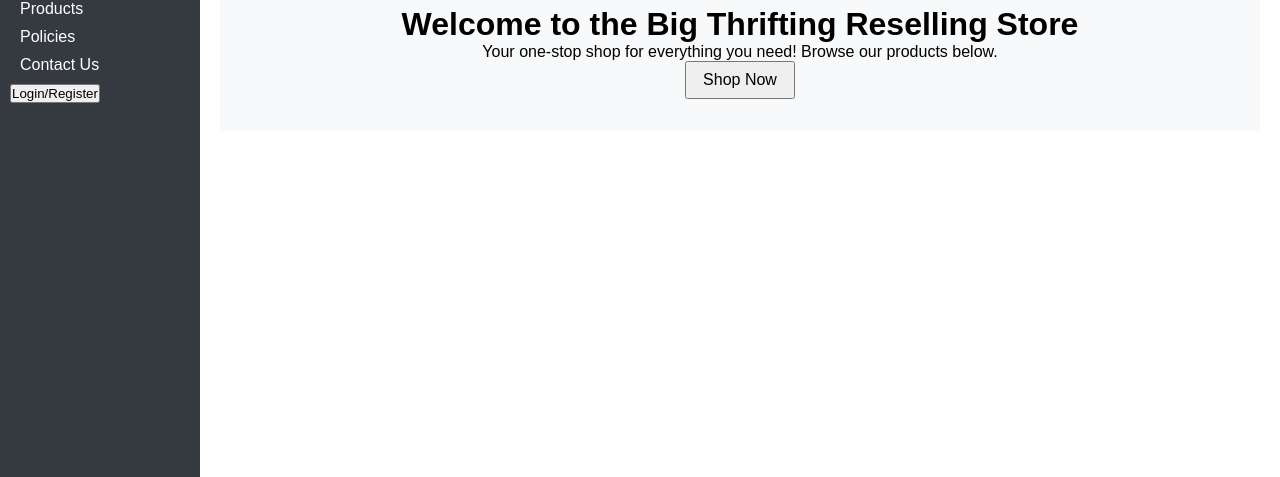
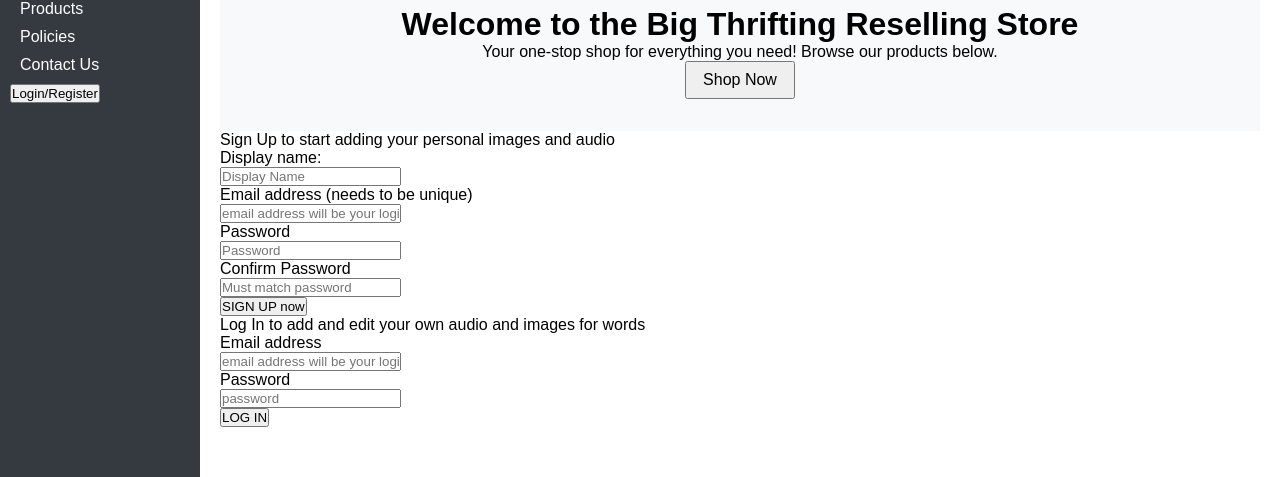
Before and after one commit to analyticadam/ecommerce-frontend, a React (Vite) app: page / in a window 1280 px wide. Shown: the part 266-743 px from the top of the page. Built offline with nearby package versions, Linux system fonts and the light colour scheme.

Commit message:
Update files for login and register, still working to solve unable to sign in

```diff
--- /dev/null
+++ b/src/components/Login.jsx
@@ -0,0 +1,73 @@
+import { useState } from "react";
+import userServices from "../utilities/users-services";
+import { useNavigate } from "react-router"; // allows for navigation without clicking
+
+function LoginForm() {
+	const [user, setUser] = useState("");
+	const [formData, setFormData] = useState({
+		email: "",
+		password: "",
+	});
+
+	const [error, setError] = useState("");
+	const navigate = useNavigate();
+
+	function handleChange(e) {
+		setFormData({ ...formData, [e.target.name]: e.target.value });
+		setError("");
+	}
+
+	async function handleSubmit(e) {
+		e.preventDefault();
+		const credentials = { ...formData };
+		console.log(credentials);
+		try {
+			// the promise returned by the login service method will resolve to the user
+			// object includes in the payload of the JWT
+			const user = await userServices.login(credentials);
+			console.log(user);
+			setUser(user.name);
+			navigate("/profile/", { state: { user } }); // first arg is location to navigate to, second arg is the location it stores the locations your are navigating to and from.
+		} catch (err) {
+			console.log("Error caught", err);
+			const errorMessage =
+				err.response?.data?.message || "Log in Failed - Try Again";
+			setError(errorMessage);
+		}
+	}
+	return (
+		<>
+			<div className="signLogForm">
+				<p>Log In to add and edit your own audio and images for words</p>
+				<form autoComplete="off" onSubmit={handleSubmit}>
+					<label>Email address</label>
+					<br />
+					<input
+						type="email"
+						name="email"
+						value={formData.email}
+						onChange={handleChange}
+						placeholder="email address will be your login"
+						required
+					/>
+					<br />
+					<label>Password</label>
+					<br />
+					<input
+						type="password"
+						name="password"
+						value={formData.password}
+						onChange={handleChange}
+						placeholder="password"
+						required
+					/>
+					<br />
+					<button type="submit">LOG IN</button>
+				</form>
+				<p>{error}</p>
+			</div>
+		</>
+	);
+}
+
+export default LoginForm;
--- /dev/null
+++ b/src/components/Register.jsx
@@ -0,0 +1,100 @@
+import { useState } from "react";
+// adding in auth, i am importing SignUp from utilities
+import { signUp } from "../utilities/users-services";
+
+function SignUpForm(props) {
+	const [formData, setFormData] = useState({
+		name: "",
+		email: "",
+		password: "",
+		confirmPassword: "",
+	});
+	const [error, setError] = useState("");
+
+	const handleChange = (e) => {
+		setFormData({ ...formData, [e.target.name]: e.target.value });
+		setError("");
+	};
+
+	const handleSubmit = async (e) => {
+		e.preventDefault();
+		console.log(formData);
+		// ** this is where we will eventually add this to our database
+		// but through utilities/user - services (so im making util functions to handle api)
+		try {
+			// set this up to be able to add a new user
+			const submitData = { ...formData };
+			delete submitData.confirmPassword;
+			console.log(submitData);
+			const user = await signUp(submitData);
+			console.log(user);
+			props.setUser(user);
+		} catch (err) {
+			// ! later add messages based on what actually failed
+			setError("Sign up failed - try again");
+		}
+	};
+
+	return (
+		<>
+			<div className="signLogForm">
+				<p>Sign Up to start adding your personal images and audio</p>
+				<form autoComplete="off" onSubmit={handleSubmit}>
+					<label>Display name:</label>
+					<br />
+					<input
+						type="text"
+						name="name"
+						value={formData.name}
+						onChange={handleChange}
+						placeholder="Display Name"
+						required
+					/>
+					<br />
+					<label>Email address (needs to be unique)</label>
+					<br />
+					<input
+						type="email"
+						name="email"
+						value={formData.email}
+						onChange={handleChange}
+						placeholder="email address will be your login"
+						required
+					/>
+					<br />
+					<label>Password</label>
+					<br />
+					<input
+						type="password"
+						name="password"
+						value={formData.password}
+						onChange={handleChange}
+						placeholder="Password"
+						required
+					/>
+					<br />
+					<label>Confirm Password</label>
+					<br />
+					<input
+						type="password"
+						name="confirmPassword"
+						value={formData.confirmPassword}
+						onChange={handleChange}
+						placeholder="Must match password"
+						required
+					/>
+					<br />
+					<button
+						type="submit"
+						disabled={formData.password !== formData.confirmPassword}
+					>
+						SIGN UP now
+					</button>
+				</form>
+				<p>{error}</p>
+			</div>
+		</>
+	);
+}
+
+export default SignUpForm;
--- a/src/pages/LandingPage.jsx
+++ b/src/pages/LandingPage.jsx
@@ -1,6 +1,8 @@
 import React from "react";
+import SignUpForm from "../components/Register.jsx";
+import LoginForm from "../components/Login.jsx";
 
-const LandingPage = () => {
+const LandingPage = (props) => {
 	return (
 		<div>
 			<header
@@ -18,6 +20,8 @@ const LandingPage = () => {
 					Shop Now
 				</button>
 			</header>
+			<SignUpForm className="signLogForm" setUser={props.setUser} />
+			<LoginForm className="signLogForm" setUser={props.setUser} />
 		</div>
 	);
 };
--- /dev/null
+++ b/src/utilities/users-api.js
@@ -0,0 +1,44 @@
+// TODO: we are using fetch here and can update to axios later
+// ** set up the base url for the route
+const LOCAL_URL = "http://localhost:5000";
+const API_URL = "/api/users";
+const URL = LOCAL_URL + API_URL;
+
+export async function signUp(userData) {
+	// Using fetch to make a POST request to the backend signup route
+	// The base URL is combined with "/"
+	const res = await fetch(URL, {
+		method: "POST", // HTTP method for creating new resources
+		headers: { "Content-Type": "application/json" }, // Specify JSON data format
+		// Payload must be stringified before sending
+		body: JSON.stringify(userData),
+	});
+
+	// Check if the request was successful
+	if (res.ok) {
+		// The response will resolve to the JWT (JSON Web Token)
+		return res.json();
+	} else {
+		// Throw an error if the signup was invalid
+		throw new Error("Invalid Sign Up");
+	}
+}
+
+export async function login(credentials) {
+	// Using fetch to make a POST request to the backend login route
+	// Appending "/login" to the base URL
+	const res = await fetch(URL + "/login", {
+		method: "POST", // HTTP method for authenticating existing users
+		headers: { "Content-Type": "application/json" }, // Specify JSON data format
+		body: JSON.stringify(credentials), // Payload must be stringified
+	});
+
+	// Check if the request was successful
+	if (res.ok) {
+		// This will resolve to the JWT
+		return res.json();
+	} else {
+		// Throw an error if login was invalid
+		throw new Error("Invalid Log In");
+	}
+}
--- /dev/null
+++ b/src/utilities/users-services.js
@@ -0,0 +1,50 @@
+import * as usersAPI from "./users-api";
+
+// Adding a new user to database
+export async function signUp(userData) {
+	// Utilizes the users-api.js API module to return a JSON Web Token (JWT)
+	const token = await usersAPI.signUp(userData);
+	console.log(token); // Using a console.log to verify the token exists and returning the username and password
+
+	// This allows the token to be saved in localStorage and return the user
+	localStorage.setItem("token", token);
+	return getUser();
+}
+
+export async function login(credentials) {
+	const token = await usersAPI.login(credentials);
+
+	// Performs same operation as above for the token and user
+	localStorage.setItem("token", token);
+	return getUser();
+}
+
+export function getToken() {
+	// This function returns null if there is no string in the key "token" or if the key doesn't exist
+	const token = localStorage.getItem("token");
+	if (!token) return null;
+	// Obtains the payload
+	const payload = JSON.parse(atob(token.split(".")[1]));
+
+	// a JWT's experation is expressed in milliseconds, not seconds so convert
+	if (payload.exp < Date.now() / 1000) {
+		// Token has expired and we remove it from local storage
+		localStorage.removeItem("token");
+		return null; // Returns null to indicate that the user is no longer authenticated
+	}
+	return token;
+}
+
+export function getUser() {
+	const token = getToken();
+	// If there is a token, returns the user in the payload, otherwise it returns null
+	// The expression splits the token, parses the second part of it, and accesses the user key in the object
+	return token ? JSON.parse(atob(token.split(".")[1])).user : null;
+	// Returns the name and email from the payload
+}
+
+export function logOut() {
+	localStorage.removeItem("token");
+}
+
+export default { login };
```
